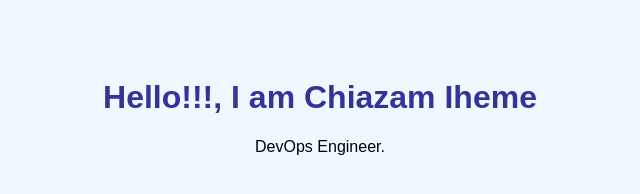
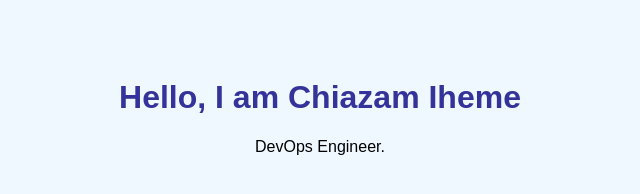
Before and after one commit to Azamcloudspace/ecs-cicd-app, a plain HTML site: page index.html in a window 1280 px wide. Shown: the whole page, without its empty margins (320-960 px from the left). Drawn offline with Linux system fonts and the light colour scheme.

Commit message:
Update index.html

```diff
--- a/index.html
+++ b/index.html
@@ -15,7 +15,7 @@
   </style>
 </head>
 <body>
-  <h1>Hello!!!, I am Chiazam Iheme</h1>
+  <h1>Hello, I am Chiazam Iheme</h1>
   <p>DevOps Engineer.</p>
 </body>
 </html>
```
